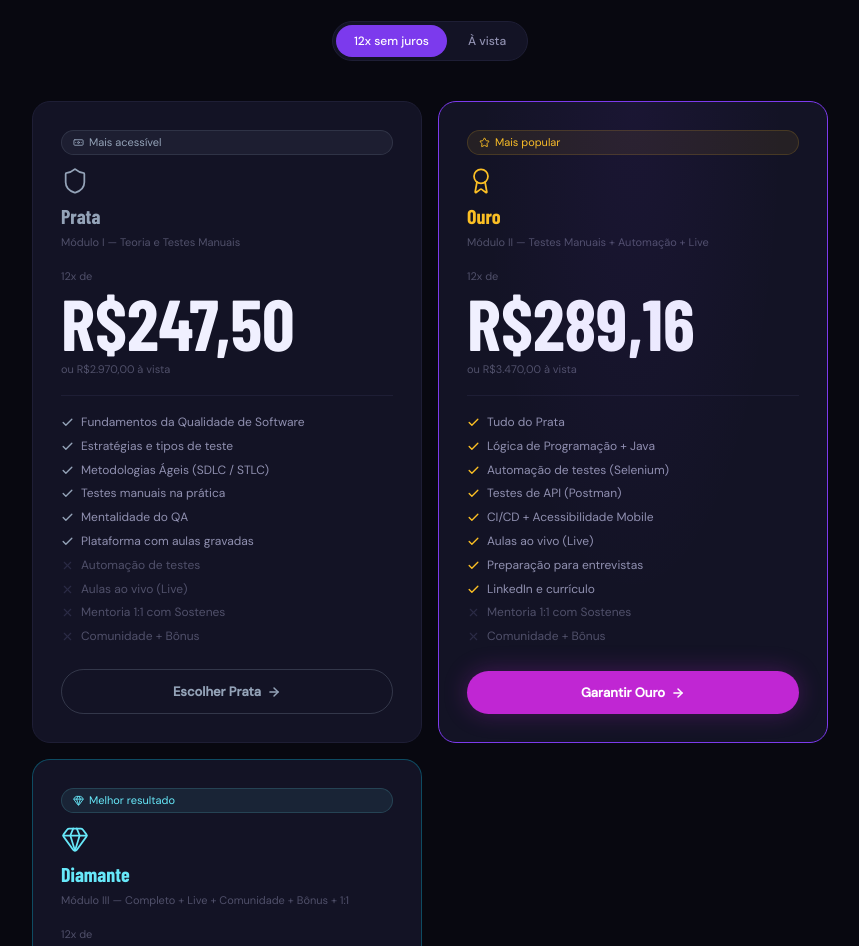
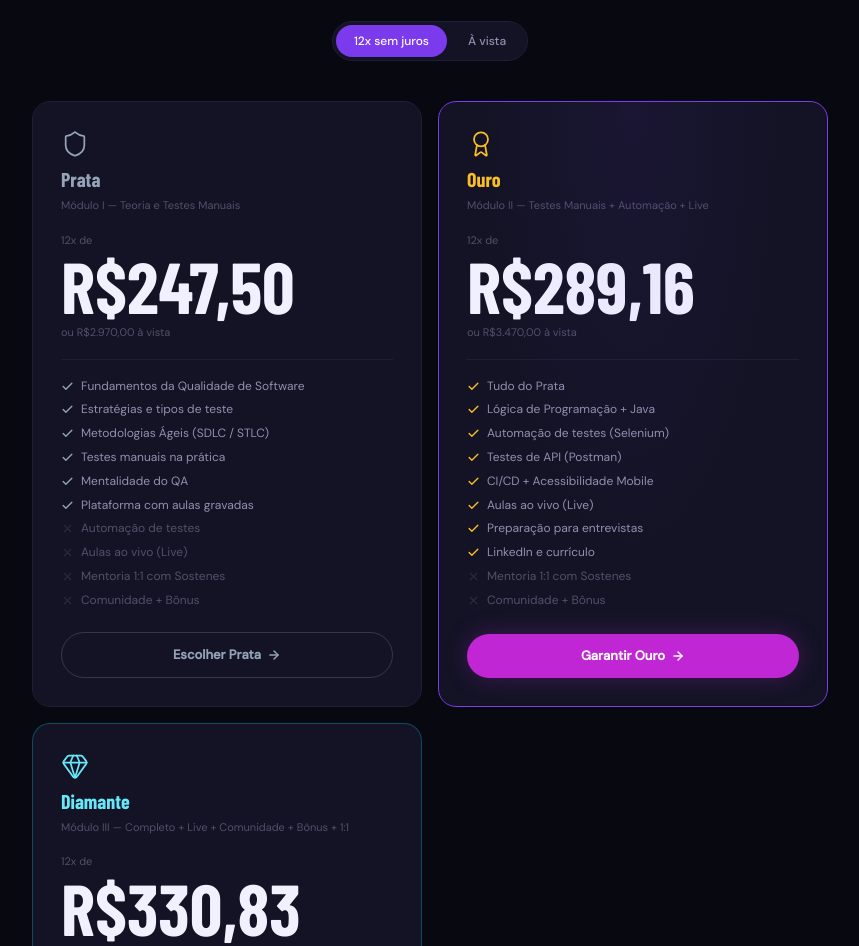
Before and after one commit to Igorsousa1397/handson-lp, a Next.js app: page / in a window 1280 px wide. Shown: the part 4806-5752 px from the top of the page, without its empty margins (210-1069 px from the left). Built offline with nearby package versions, Linux system fonts and the light colour scheme; a web font is replaced by a local one.

Commit message:
feat: remove pills dos planos de preço

```diff
--- a/app/components/Pricing.tsx
+++ b/app/components/Pricing.tsx
@@ -8,7 +8,6 @@ const plans = [
     Icon: Shield,
     name: "Prata",
     color: "#94a3b8",
-    badge: { Icon: Banknote, label: "Mais acessível" },
     desc: "Módulo I — Teoria e Testes Manuais",
     price: { parcela: "247,50", vista: "R$2.970,00" },
     items: ["Fundamentos da Qualidade de Software","Estratégias e tipos de teste","Metodologias Ágeis (SDLC / STLC)","Testes manuais na prática","Mentalidade do QA","Plataforma com aulas gravadas"],
@@ -21,7 +20,6 @@ const plans = [
     Icon: Award,
     name: "Ouro",
     color: "#fbbf24",
-    badge: { Icon: Star, label: "Mais popular" },
     desc: "Módulo II — Testes Manuais + Automação + Live",
     price: { parcela: "289,16", vista: "R$3.470,00" },
     items: ["Tudo do Prata","Lógica de Programação + Java","Automação de testes (Selenium)","Testes de API (Postman)","CI/CD + Acessibilidade Mobile","Aulas ao vivo (Live)","Preparação para entrevistas","LinkedIn e currículo"],
@@ -35,7 +33,6 @@ const plans = [
     Icon: Gem,
     name: "Diamante",
     color: "#67e8f9",
-    badge: { Icon: Gem, label: "Melhor resultado" },
     desc: "Módulo III — Completo + Live + Comunidade + Bônus + 1:1",
     price: { parcela: "330,83", vista: "R$3.970,00" },
     items: ["Tudo do Ouro","Mentoria 1:1 com o Sostenes","Simulação de entrevista real com feedback","Comunidade exclusiva","Indicação direta de vagas","IA aplicada a testes","Todos os bônus inclusos","Atualização constante da plataforma"],
```
